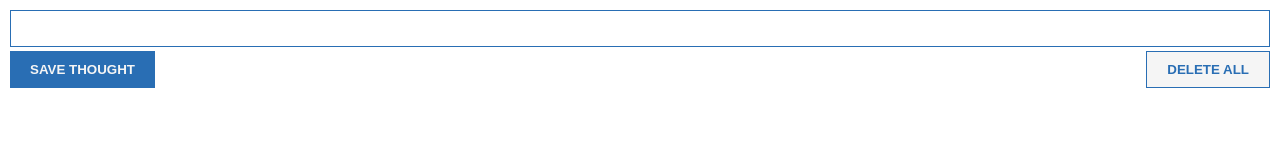
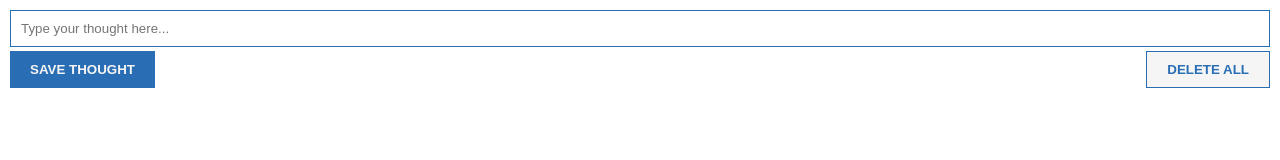
Before and after one commit to JNing73/thought-jotter, a browser extension: page index.html in a window 1280 px wide. Drawn offline with Linux system fonts and the light colour scheme.

Commit message:
Add placeholder text to the input field

```diff
--- a/index.html
+++ b/index.html
@@ -3,7 +3,7 @@
     <link rel="stylesheet" href="index.css" />
   </head>
   <body>
-    <input id="input-el" type="text" />
+    <input id="input-el" type="text" placeholder="Type your thought here..."/>
     <div id="btn-holder">
       <button id="input-btn">SAVE THOUGHT</button>
       <button id="delete-btn">DELETE ALL</button>
```
